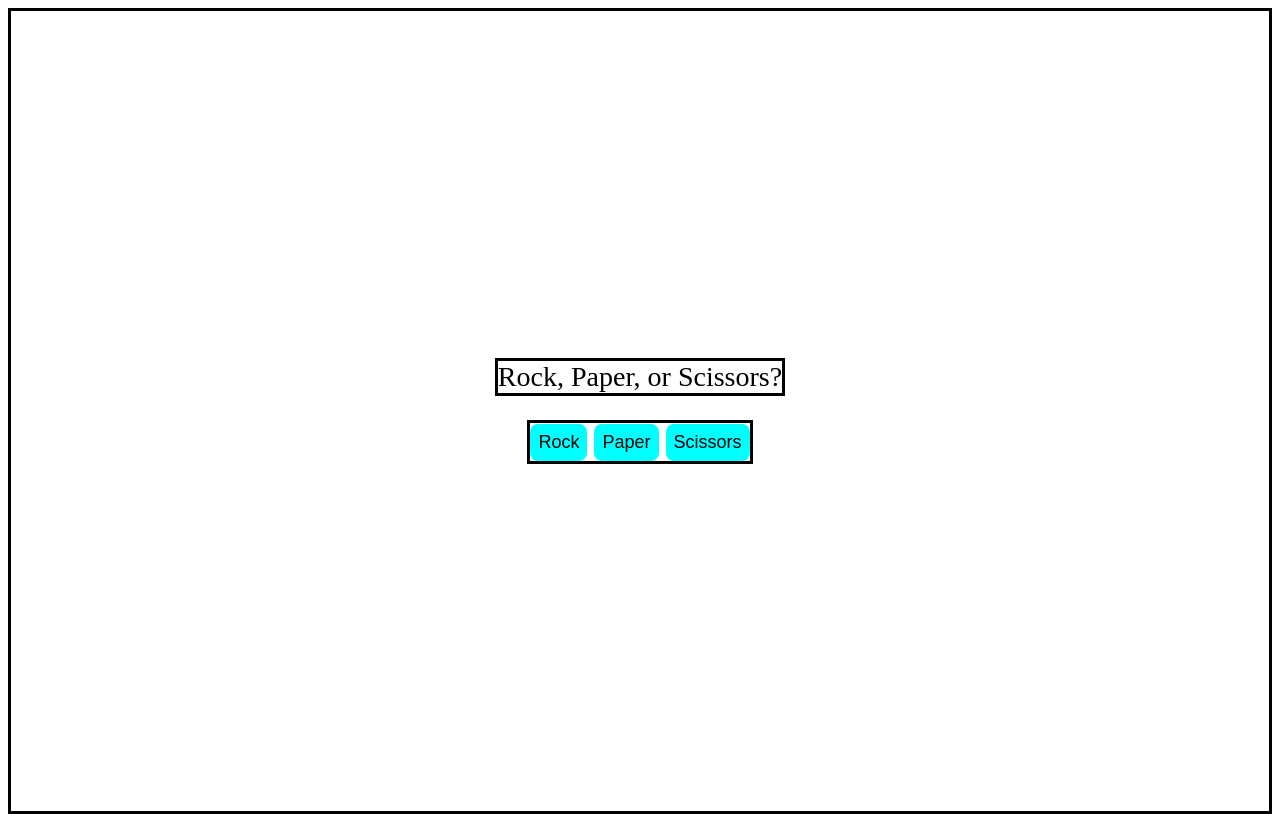
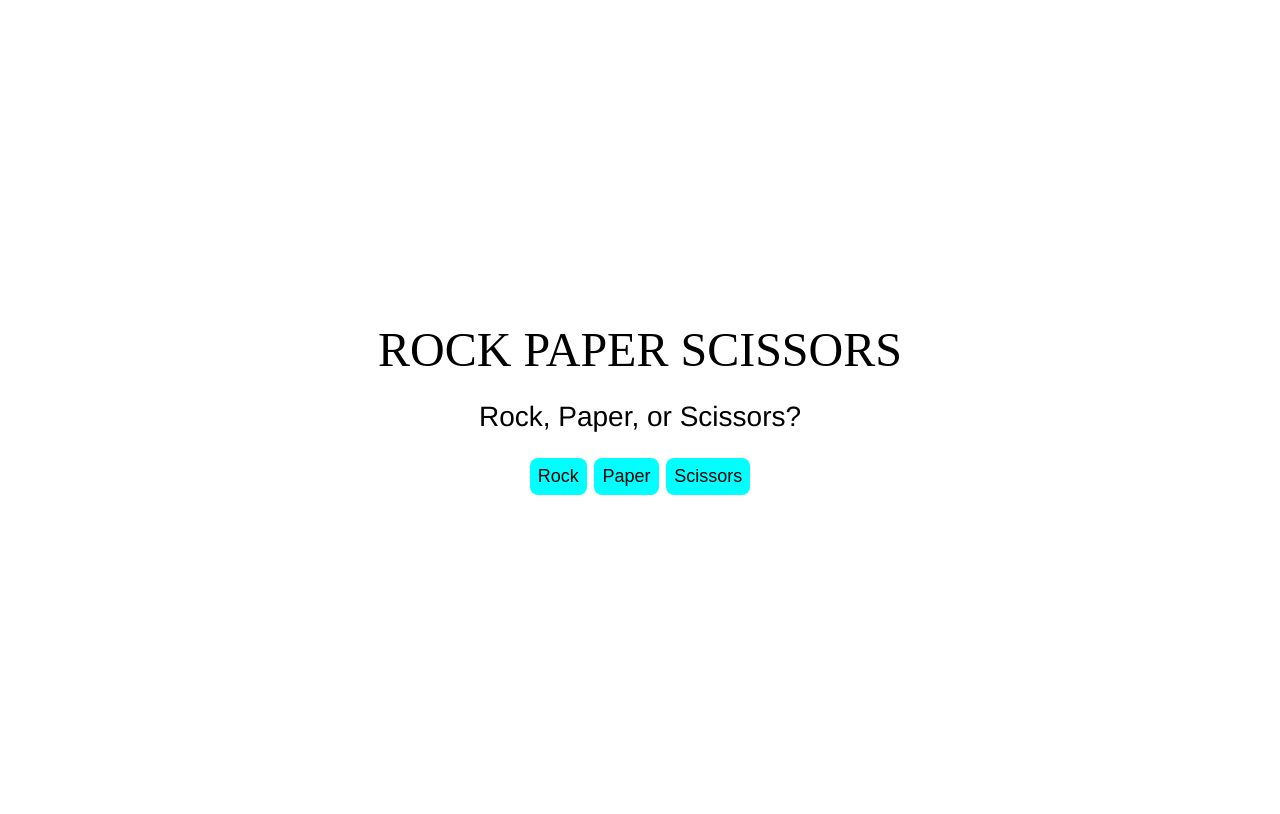
Before and after one commit to duncanp781/Rock-Paper-Scissors, a plain HTML site: page index.html in a window 1280 px wide. Drawn offline with Linux system fonts and the light colour scheme.

Commit message:
Remove Borders

```diff
--- a/index.html
+++ b/index.html
@@ -9,6 +9,7 @@
     <link rel="stylesheet" href = "style.css" >
 </head>
 <body>
+    <div id = "logo">ROCK PAPER SCISSORS</div>
     <div id = "results"></div>
     <div id = "buttons">
         <button id = "rock">Rock</button>
--- a/style.css
+++ b/style.css
@@ -1,4 +1,5 @@
 html{
+  font-family:'Franklin Gothic Medium', 'Arial Narrow', Arial, sans-serif;
   height: 100%;
 }
 body{
@@ -7,23 +8,28 @@ body{
   justify-content: center;
   align-items: center;
   height: 100%;
-  border-style: solid;
-  border-color: black;
   gap: 24px;
 }
 
 div{
   text-align: center;
   font-size: 28px;
-  border-style: solid;
-  border-color: black;
   flex: 0;
 }
 
 button{
   font-size: 18px;
-  background-color: cyan;
+  background-color: #00ffff;
   border-style: none;
   padding: 8px;
   border-radius: 8px;
 }
+
+button:active{
+  background-color: #00bbbb;
+}
+
+#logo{
+  font-family:'Times New Roman', Times, serif;
+  font-size: 48px;
+}
```
Also changed, not shown: game.js (+0 -9 lines).
